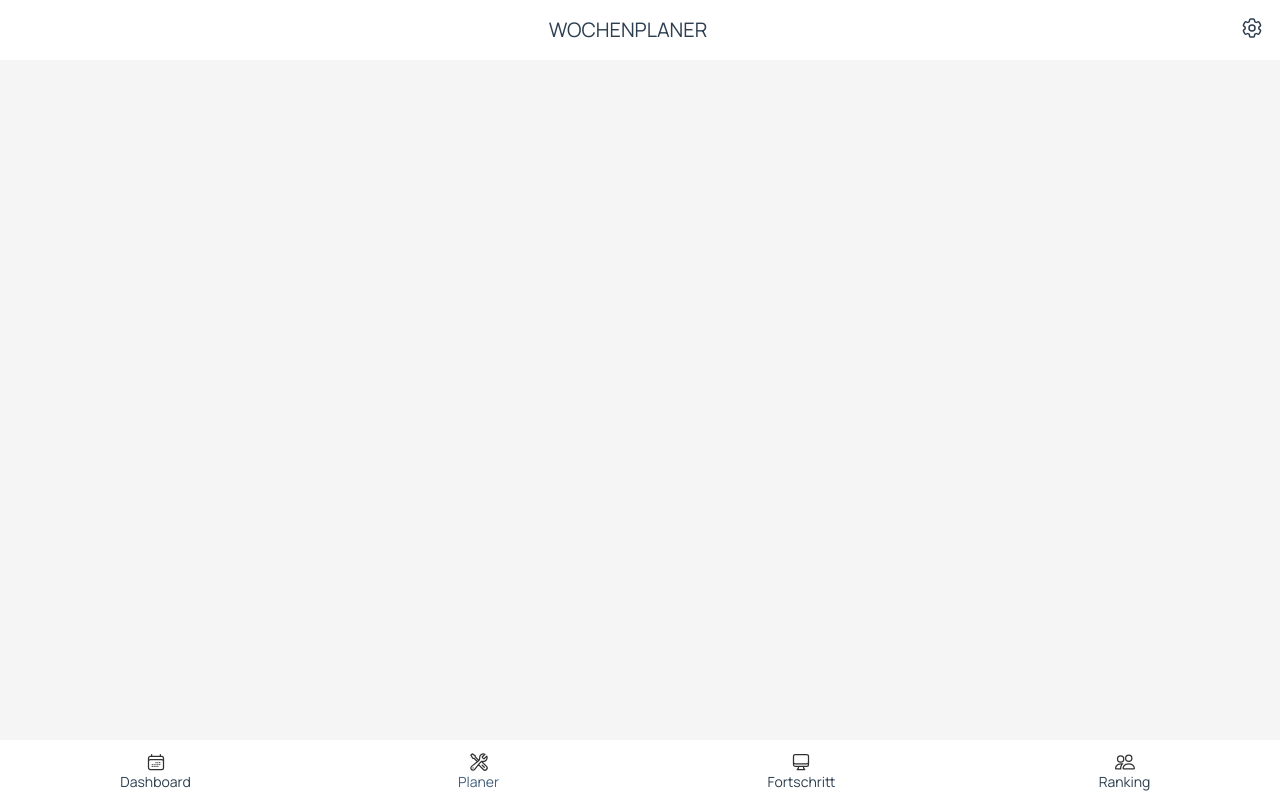
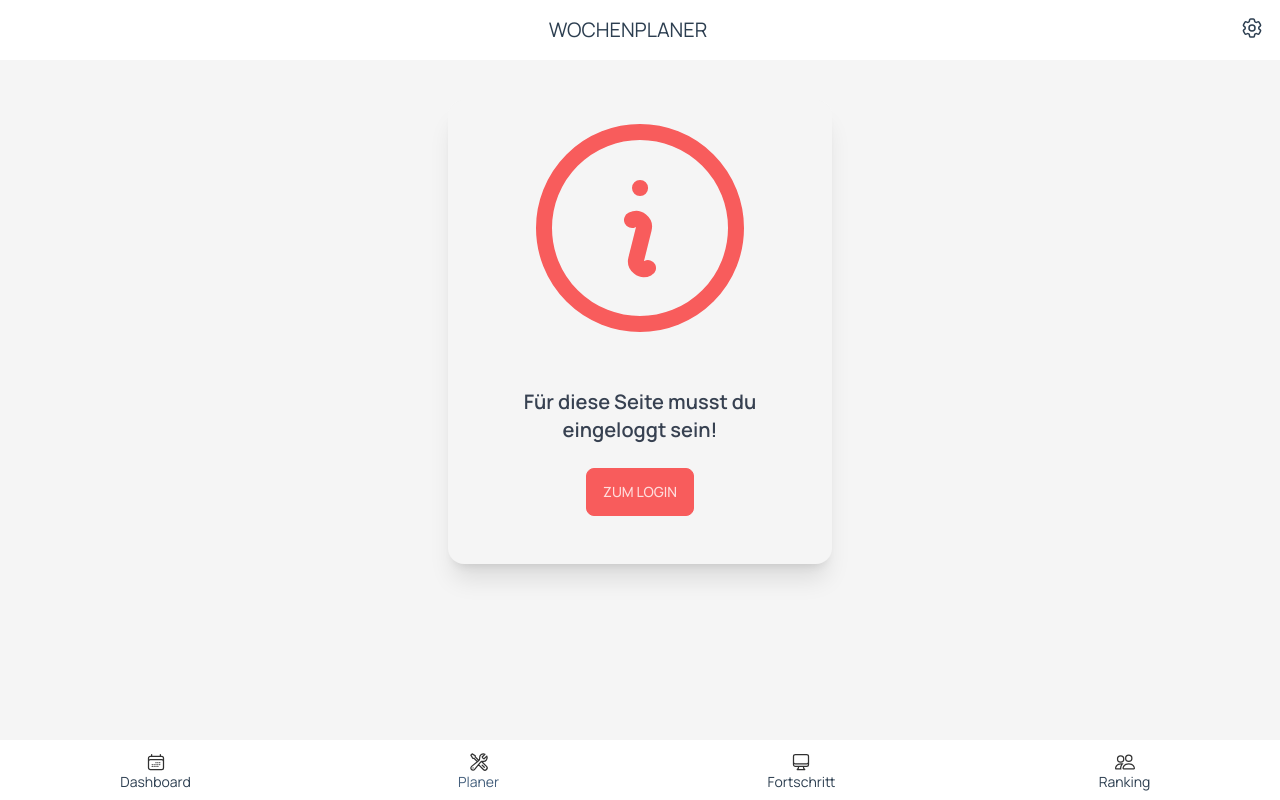
Before and after one commit to kreutzermaik/saarclimb-sveltekit, a SvelteKit app: page /plan in a window 1280 px wide. Built offline with nearby package versions, Linux system fonts and the light colour scheme; no server answers.

Commit message:
Planer component layout

```diff
--- /dev/null
+++ b/src/lib/features/Planer.svelte
@@ -0,0 +1 @@
+Planer
--- /dev/null
+++ b/src/lib/ui/NotLoggedIn.svelte
@@ -0,0 +1,30 @@
+<main class="text-center mx-auto text-gray-700 p-4">
+  <div class="card w-96 bg-base-100 shadow-xl mx-auto">
+    <svg
+      class="w-2/3 mx-auto text-error"
+      fill="none"
+      stroke="currentColor"
+      stroke-width="1.5"
+      viewBox="0 0 24 24"
+      xmlns="http://www.w3.org/2000/svg"
+      aria-hidden="true"
+    >
+      <path
+        stroke-linecap="round"
+        stroke-linejoin="round"
+        d="M11.25 11.25l.041-.02a.75.75 0 011.063.852l-.708 2.836a.75.75 0 001.063.853l.041-.021M21 12a9 9 0 11-18 0 9 9 0 0118 0zm-9-3.75h.008v.008H12V8.25z"
+      />
+    </svg>
+    <div class="card-body">
+      <h2 class="card-title">Für diese Seite musst du eingeloggt sein!</h2>
+      <div class="card-actions justify-center py-4">
+        <button class="btn btn-error">
+          <a
+            href="/login"
+            class="font-medium text-primary-600 hover:underline dark:text-primary-500"
+            >Zum Login</a>
+        </button>
+      </div>
+    </div>
+  </div>
+</main>
--- a/src/routes/plan/+page.svelte
+++ b/src/routes/plan/+page.svelte
@@ -1,6 +1,23 @@
 <script lang="ts">
+  import Planer from "$lib/features/Planer.svelte";
   import Header from "../../lib/features/Header.svelte";
+  import Session from "../../session";
+  import NotLoggedIn from "$lib/ui/NotLoggedIn.svelte";
 
+  let isLoggedIn: boolean = false;
+
+  /**
+   * initialize isLoggedIn variable
+   */
+   async function initLoggedIn() {
+    try {
+      isLoggedIn = await Session.isLoggedIn();
+    } catch (err: any) {
+      console.log(err);
+    }
+  }
+
+  initLoggedIn();
 </script>
 
 <svelte:head>
@@ -9,3 +26,13 @@
 </svelte:head>
 
 <Header headerText="Wochenplaner" />
+
+{#if isLoggedIn}
+  <div class="card card-compact shadow-xl bg-white">
+    <div class="card-body">
+      <Planer />
+    </div>
+  </div>
+{:else}
+  <NotLoggedIn />
+{/if}
```
